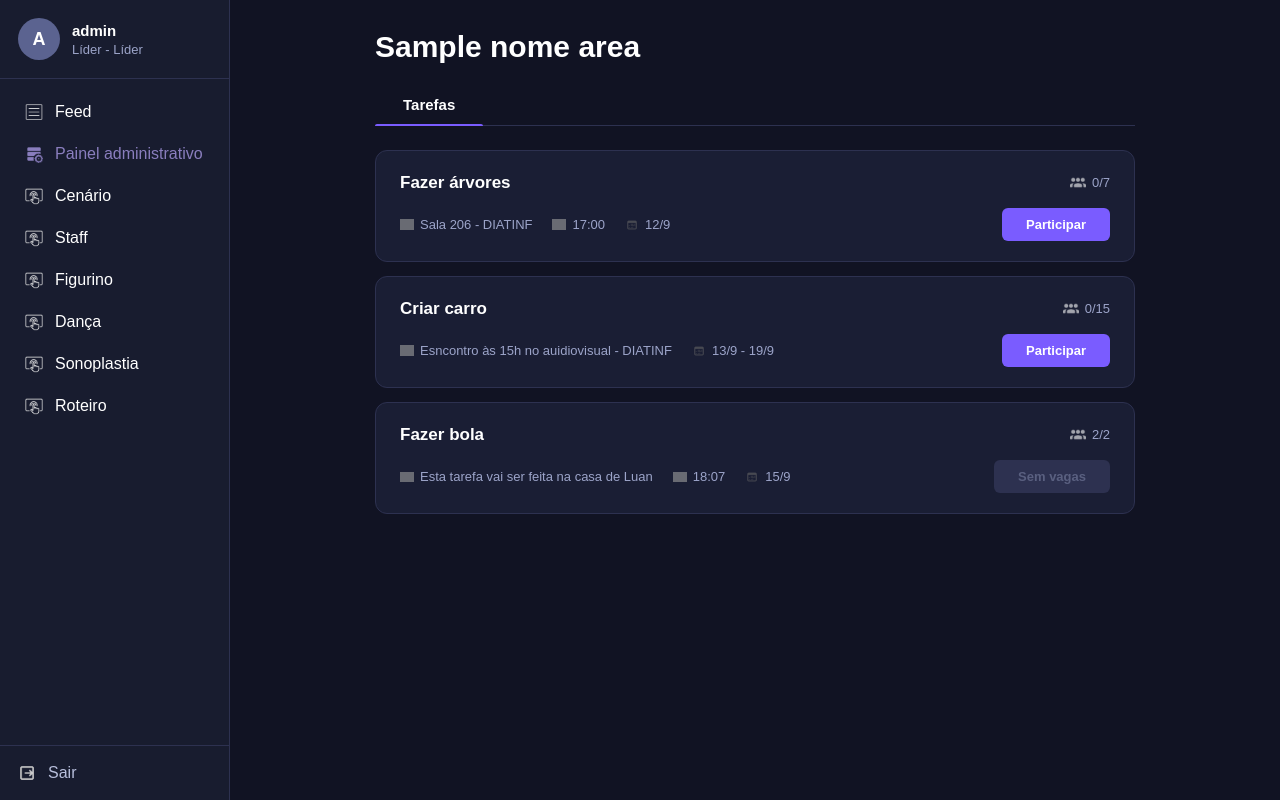
After one commit to davim-o/ScriptA-testes, a Django app: template mysite/usuarios/templates/area.html in a window 1280 px wide. The commit adds this page. Run offline with Django 4.2, Linux system fonts and the light colour scheme; data comes from the database, SQL or seed files in the repository; both versions use the stored data as it was after the commit; tables that the repository leaves empty hold one stand-in row (values such as "Sample post"); the template is opened without the code that fills it: values that come from a table or form of the project are taken from there, most other values are stand-ins (such as "Sample title", 1, 10 or a date in 2020); grey boxes are pictures that could not be loaded.

Commit message:
ai deyvid

```diff
--- a/mysite/usuarios/models.py
+++ b/mysite/usuarios/models.py
@@ -45,6 +45,18 @@ class Usuario(models.Model):
         if self.areas:
             return [a.strip() for a in self.areas.split(",") if a.strip()]
         return []
+
+    def get_areas_ordenadas(self):
+        """Retorna áreas com a área de sub-líder no topo."""
+        areas = self.get_areas_list()
+        if self.sub_lider and self.sublider_de and self.sublider_de in areas:
+            areas = [self.sublider_de] + [a for a in areas if a != self.sublider_de]
+        return areas
+
+    def tem_acesso_area(self, area):
+        if self.eh_administrador():
+            return True
+        return area in self.get_areas_list()
 
     def __str__(self):
         return self.matricula
@@ -110,6 +122,8 @@ class Tarefa(models.Model):
         default="fixa"
     )
 
+    area=models.CharField(max_length=50, blank=True)
+
     # Campos para tarefa FIXA
     data=models.DateField(null=True, blank=True)
     horario=models.TimeField(null=True, blank=True)
@@ -122,8 +136,6 @@ class Tarefa(models.Model):
 
     limite_participantes=models.IntegerField(default=2)
 
-    area=models.CharField(max_length=50, blank=True)
-
     encerrada=models.BooleanField(default=False)
 
     criada_por=models.ForeignKey(
@@ -134,5 +146,34 @@ class Tarefa(models.Model):
 
     criada_em=models.DateTimeField(auto_now_add=True)
 
+    def total_participantes(self):
+        return self.participacoes.count()
+
+    def tem_vaga(self):
+        return self.total_participantes() < self.limite_participantes
+
     def __str__(self):
         return self.titulo
+
+
+class ParticipacaoTarefa(models.Model):
+
+    usuario=models.ForeignKey(
+        Usuario,
+        on_delete=models.CASCADE,
+        related_name="participacoes"
+    )
+
+    tarefa=models.ForeignKey(
+        Tarefa,
+        on_delete=models.CASCADE,
+        related_name="participacoes"
+    )
+
+    inscrito_em=models.DateTimeField(auto_now_add=True)
+
+    class Meta:
+        unique_together=("usuario","tarefa")
+
+    def __str__(self):
+        return f"{self.usuario.matricula} em {self.tarefa.titulo}"
--- /dev/null
+++ b/mysite/usuarios/static/css/area.css
@@ -0,0 +1,160 @@
+/* ── Abas ── */
+
+.abas {
+    display: flex;
+    border-bottom: 1px solid #2d3150;
+    margin-bottom: 24px;
+}
+
+.aba {
+    background: transparent;
+    border: none;
+    color: #9ca4c9;
+    font-size: 15px;
+    font-weight: 500;
+    padding: 12px 28px;
+    cursor: pointer;
+    position: relative;
+    transition: color 0.2s;
+}
+
+.aba.ativa {
+    color: #fff;
+    font-weight: 600;
+}
+
+.aba.ativa::after {
+    content: "";
+    position: absolute;
+    bottom: -1px;
+    left: 0;
+    width: 100%;
+    height: 2px;
+    background: #7a5cff;
+    border-radius: 2px 2px 0 0;
+}
+
+
+/* ── Cards de tarefa da área ── */
+
+.lista-tarefas-area {
+    display: flex;
+    flex-direction: column;
+    gap: 14px;
+}
+
+.tarefa-card-area {
+    background: #1a1e34;
+    border: 1px solid #2d3150;
+    border-radius: 12px;
+    padding: 20px 24px;
+    display: flex;
+    flex-direction: column;
+    gap: 14px;
+    transition: border-color 0.2s;
+}
+
+.tarefa-card-area.card-participando {
+    border-color: #7a5cff;
+}
+
+.tarefa-topo {
+    display: flex;
+    justify-content: space-between;
+    align-items: center;
+}
+
+.tarefa-titulo {
+    font-size: 17px;
+    font-weight: 600;
+    color: #fff;
+    margin: 0;
+}
+
+.tarefa-vagas {
+    display: flex;
+    align-items: center;
+    gap: 6px;
+    font-size: 13px;
+    color: #9ca4c9;
+}
+
+.tarefa-vagas img {
+    width: 16px;
+    opacity: 0.6;
+}
+
+.tarefa-detalhes {
+    display: flex;
+    align-items: center;
+    gap: 20px;
+    flex-wrap: wrap;
+}
+
+.detalhe-item {
+    display: flex;
+    align-items: center;
+    gap: 6px;
+    font-size: 13px;
+    color: #9ca4c9;
+}
+
+.detalhe-item img {
+    width: 14px;
+    opacity: 0.6;
+}
+
+.tarefa-acao {
+    margin-left: auto;
+}
+
+.btn-participar {
+    background: #7a5cff;
+    color: white;
+    border: none;
+    padding: 9px 24px;
+    border-radius: 6px;
+    font-size: 13px;
+    font-weight: 600;
+    cursor: pointer;
+    transition: background 0.2s;
+}
+
+.btn-participar:hover {
+    background: #6a4de8;
+}
+
+.btn-participando {
+    background: #3a3a5c;
+    color: #b8bfdc;
+    border: none;
+    padding: 9px 24px;
+    border-radius: 6px;
+    font-size: 13px;
+    font-weight: 600;
+    cursor: pointer;
+    transition: background 0.2s;
+}
+
+.btn-participando:hover {
+    background: #c0392b;
+    color: white;
+}
+
+.btn-sem-vaga {
+    background: #2d3150;
+    color: #5a6080;
+    border: none;
+    padding: 9px 24px;
+    border-radius: 6px;
+    font-size: 13px;
+    font-weight: 600;
+    cursor: not-allowed;
+}
+
+.sem-itens {
+    color: #4a5175;
+    font-size: 14px;
+    padding: 20px 0;
+    text-align: center;
+}
--- a/mysite/usuarios/templates/_sidebar.html
+++ b/mysite/usuarios/templates/_sidebar.html
@@ -22,12 +22,25 @@
                     <span class="texto-painel">Painel administrativo</span>
                 </a>
 
-                <a href="#"><img src="{% static 'imgs/icone-area.png' %}" alt=""><span>Cenário</span></a>
-                <a href="#"><img src="{% static 'imgs/icone-area.png' %}" alt=""><span>Staff</span></a>
-                <a href="#"><img src="{% static 'imgs/icone-area.png' %}" alt=""><span>Figurino</span></a>
-                <a href="#"><img src="{% static 'imgs/icone-area.png' %}" alt=""><span>Dança</span></a>
-                <a href="#"><img src="{% static 'imgs/icone-area.png' %}" alt=""><span>Sonoplastia</span></a>
-                <a href="#"><img src="{% static 'imgs/icone-area.png' %}" alt=""><span>Roteiro</span></a>
+                <a href="{% url 'pagina_area' 'Cenário' %}" class="{% if area_ativa == 'Cenário' %}ativo{% endif %}">
+                    <img src="{% static 'imgs/icone-area.png' %}" alt=""><span>Cenário</span>
+                </a>
+                <a href="{% url 'pagina_area' 'Staff' %}" class="{% if area_ativa == 'Staff' %}ativo{% endif %}">
+                    <img src="{% static 'imgs/icone-area.png' %}" alt=""><span>Staff</span>
+                </a>
+                <a href="{% url 'pagina_area' 'Figurino' %}" class="{% if area_ativa == 'Figurino' %}ativo{% endif %}">
+                    <img src="{% static 'imgs/icone-area.png' %}" alt=""><span>Figurino</span>
+                </a>
+                <a href="{% url 'pagina_area' 'Dança' %}" class="{% if area_ativa == 'Dança' %}ativo{% endif %}">
+                    <img src="{% static 'imgs/icone-area.png' %}" alt=""><span>Dança</span>
+                </a>
+                <a href="{% url 'pagina_area' 'Sonoplastia' %}" class="{% if area_ativa == 'Sonoplastia' %}ativo{% endif %}">
+                    <img src="{% static 'imgs/icone-area.png' %}" alt=""><span>Sonoplastia</span>
+                </a>
+                <a href="{% url 'pagina_area' 'Roteiro' %}" class="{% if area_ativa == 'Roteiro' %}ativo{% endif %}">
+                    <img src="{% static 'imgs/icone-area.png' %}" alt=""><span>Roteiro</span>
+                </a>
+
             {% else %}
                 {% if usuario.sub_lider %}
                     <a href="{% url 'painel_administrativo' %}" class="{% if pagina_ativa == 'painel' %}ativo{% endif %}">
@@ -36,8 +49,8 @@
                     </a>
                 {% endif %}
 
-                {% for area in usuario.get_areas_list %}
-                    <a href="#">
+                {% for area in usuario.get_areas_ordenadas %}
+                    <a href="{% url 'pagina_area' area %}" class="{% if area_ativa == area %}ativo{% endif %}">
                         <img src="{% static 'imgs/icone-area.png' %}" alt="">
                         <span>{{ area }}</span>
                         {% if usuario.sub_lider and area == usuario.sublider_de %}
--- /dev/null
+++ b/mysite/usuarios/templates/area.html
@@ -0,0 +1,94 @@
+{% load static %}
+<!DOCTYPE html>
+<html lang="pt-br">
+<head>
+    <meta charset="UTF-8">
+    <meta name="viewport" content="width=device-width, initial-scale=1.0">
+    <title>{{ nome_area }}</title>
+    <link rel="stylesheet" href="{% static 'css/base.css' %}">
+    <link rel="stylesheet" href="{% static 'css/area.css' %}">
+</head>
+
+<body>
+
+{% include "_sidebar.html" %}
+
+<main class="conteudo">
+    <div class="container-pagina">
+
+        <div class="titulo-pagina">
+            <h1>{{ nome_area }}</h1>
+        </div>
+
+        <div class="abas">
+            <button class="aba ativa">Tarefas</button>
+        </div>
+
+        <div class="lista-tarefas-area">
+            {% for tarefa in tarefas %}
+                <div class="tarefa-card-area {% if tarefa.id in participando %}card-participando{% endif %}">
+                    <div class="tarefa-topo">
+                        <h3 class="tarefa-titulo">{{ tarefa.titulo }}</h3>
+                        <div class="tarefa-vagas">
+                            <img src="{% static 'imgs/icone-equipe.png' %}" alt="">
+                            <span>{{ tarefa.total_participantes }}/{{ tarefa.limite_participantes }}</span>
+                        </div>
+                    </div>
+
+                    <div class="tarefa-detalhes">
+                        {% if tarefa.descricao %}
+                        <span class="detalhe-item">
+                            <img src="{% static 'imgs/icone-local.png' %}" alt="">
+                            {{ tarefa.descricao }}
+                        </span>
+                        {% endif %}
+
+                        {% if tarefa.tipo == "fixa" %}
+                            {% if tarefa.horario %}
+                            <span class="detalhe-item">
+                                <img src="{% static 'imgs/icone-relogio.png' %}" alt="">
+                                {{ tarefa.horario|time:"H:i" }}
+                            </span>
+                            {% endif %}
+                            {% if tarefa.data %}
+                            <span class="detalhe-item">
+                                <img src="{% static 'imgs/icone-calendario.png' %}" alt="">
+                                {{ tarefa.data|date:"j/n" }}
+                            </span>
+                            {% endif %}
+                        {% else %}
+                            {% if tarefa.data_inicio %}
+                            <span class="detalhe-item">
+                                <img src="{% static 'imgs/icone-calendario.png' %}" alt="">
+                                {{ tarefa.data_inicio|date:"j/n" }}{% if tarefa.data_fim %} - {{ tarefa.data_fim|date:"j/n" }}{% endif %}
+                            </span>
+                            {% endif %}
+                        {% endif %}
+
+                        <div class="tarefa-acao">
+                            {% if tarefa.id in participando %}
+                                <form action="{% url 'cancelar_participacao' tarefa.id %}" method="POST">
+                                    {% csrf_token %}
+                                    <button type="submit" class="btn-participando">Participando</button>
+                                </form>
+                            {% elif tarefa.tem_vaga %}
+                                <form action="{% url 'participar_tarefa' tarefa.id %}" method="POST">
+                                    {% csrf_token %}
+                                    <button type="submit" class="btn-participar">Participar</button>
+                                </form>
+                            {% else %}
+                                <button class="btn-sem-vaga" disabled>Sem vagas</button>
+                            {% endif %}
+                        </div>
+                    </div>
+                </div>
+            {% empty %}
+                <p class="sem-itens">Nenhuma tarefa disponível nesta área.</p>
+            {% endfor %}
+        </div>
+
+    </div>
+</main>
+
+</body>
+</html>
--- a/mysite/usuarios/urls.py
+++ b/mysite/usuarios/urls.py
@@ -79,4 +79,22 @@ urlpatterns=[
         name="encerrar_tarefa"
     ),
 
+    path(
+        "area/<str:nome_area>/",
+        views.pagina_area,
+        name="pagina_area"
+    ),
+
+    path(
+        "area/participar/<int:id_tarefa>/",
+        views.participar_tarefa,
+        name="participar_tarefa"
+    ),
+
+    path(
+        "area/cancelar/<int:id_tarefa>/",
+        views.cancelar_participacao,
+        name="cancelar_participacao"
+    ),
+
 ]
```
Also changed, not shown: mysite/usuarios/views.py (+63 -9 lines), mysite/db.sqlite3, mysite/usuarios/migrations/0011_participacao_tarefa.py (added).
